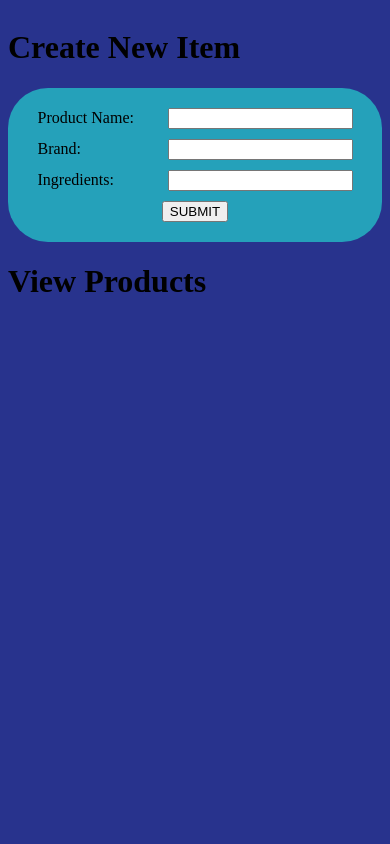
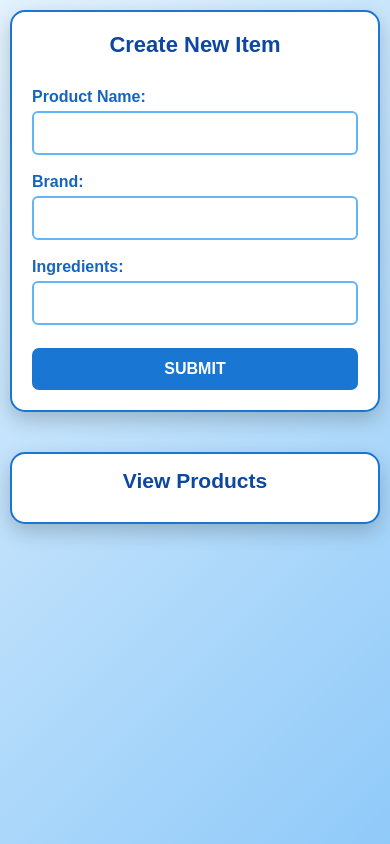
Before and after one commit to David-Manjari/-Flask--Inventory-Management-System, a Flask app: page / in a window 390 px wide. Run offline with Flask 3, Linux system fonts and the light colour scheme; data that the repository does not hold is empty.

Commit message:
Added styling for both web pages

```diff
--- a/static/index.css
+++ b/static/index.css
@@ -1,90 +1,193 @@
-@media screen and (min-width) and (max-width){
-      body {
-        font-size: 16px;
-    }
 
-    form {
-        width: 90%;
-    }
-
-    input {
-        width: 100%;
-    }
-
-}
-@media screen and (max-width: 480px) {
-label {
-    display: grid;
-    grid-template-columns: 40vw auto;
-    gap: 10px;
-    align-items: center;
-}
-
-input,
-select {
-    width: 100vw;
-    box-sizing: border-box;
-}
-
-}
 * {
     box-sizing: border-box;
 }
-
-body{
-    background-color: rgb(40, 51, 141);
-    display: flex;
-    gap: 1opx;
-    flex-direction: column;
+html {
+    scroll-behavior: smooth;
 }
-#Form{
+body {
+    margin: 0;
+    min-height: 100vh;
+    padding: 30px 15px;
+    font-family: Arial, sans-serif;
+    background: linear-gradient(135deg, #e3f2fd, #90caf9);
+    color: #0d47a1;
+}
+body > div {
+    width: 95%;
+    max-width: 1200px;
+    margin: auto;
+}
+#Form {
+    width: 100%;
+    max-width: 600px;
+    margin: 0 auto 40px;
+    padding: 30px;
+    background-color: white;
+    border: 2px solid #1976d2;
+    border-radius: 15px;
+    box-shadow: 0 8px 20px rgba(0, 0, 0, 0.2);
+}
+#Form h1 {
+    margin-top: 0;
+    margin-bottom: 30px;
+    text-align: center;
+    color: #0d47a1;
+    font-size: 30px;
+}
+#content {
     display: flex;
     flex-direction: column;
-    align-items: left;
+    gap: 18px;
 }
-#content{
+#content label {
+    display: grid;
+    grid-template-columns: 130px 1fr;
+    align-items: center;
+    gap: 10px;
+    font-weight: bold;
+    color: #1565c0;
+}
+#content input {
+    width: 100%;
+    padding: 11px;
+    border: 2px solid #64b5f6;
+    border-radius: 6px;
+    font-size: 16px;
+    outline: none;
+}
+#content input:focus {
+    border-color: #1565c0;
+    box-shadow: 0 0 6px rgba(21, 101, 192, 0.35);
+}
+#content button {
+    width: 100%;
+    padding: 12px;
+    margin-top: 5px;
+    background-color: #1976d2;
+    color: white;
+    border: none;
+    border-radius: 7px;
+    font-size: 16px;
+    font-weight: bold;
+    cursor: pointer;
+    transition: background-color 0.2s;
+}
+#content button:hover {
+    background-color: #0d47a1;
+}
+#view {
+    width: 100%;
+    padding: 25px;
+    background-color: white;
+    border: 2px solid #1976d2;
+    border-radius: 15px;
+    box-shadow: 0 8px 20px rgba(0, 0, 0, 0.2);
+}
+#view h1 {
+    margin-top: 0;
+    text-align: center;
+    color: #0d47a1;
+    font-size: 28px;
+}
+#view_list {
     display: flex;
     flex-direction: column;
-    background-color: rgb(37, 161, 186);
+    gap: 12px;
+    padding: 0;
+    margin: 0;
+    list-style: none;
+}
+#view_list li {
+    display: flex;
+    justify-content: space-between;
     align-items: center;
-    align-content: center;
-    gap: 10px;
-    border-radius: 40px;
-    border-width: 20px;
-    padding: 20px;
-    flex-wrap: wrap;
+    gap: 15px;
+    padding: 15px;
+    background-color: #2196f3;
+    color: white;
+    border-radius: 8px;
+    overflow-wrap: anywhere;
 }
-
-label {
-    display: grid;
-    grid-template-columns: 120px auto;
-    gap: 10px;
-    align-items: center;
+#view_list button {
+    padding: 8px 14px;
+    background-color: #0d47a1;
+    color: white;
+    border: none;
+    border-radius: 5px;
+    cursor: pointer;
+    font-weight: bold;
+    white-space: nowrap;
 }
-
-input,
-select {
-    width: auto;
-    box-sizing: border-box;
+#view_list button:hover {
+    background-color: #002171;
 }
-
-#view_list ul{
-    text-transform: uppercase;
-    font-size: large;
-    font-family: 'Segoe UI', Tahoma, Geneva, Verdana, sans-serif;
+@media screen and (max-width: 768px) {
+    body {
+        padding: 20px 10px;
+    }
+    body > div {
+        width: 100%;
+    }
+    #Form {
+        width: 95%;
+        padding: 25px;
+    }
+    #Form h1 {
+        font-size: 26px;
+    }
+    #view {
+        width: 95%;
+        margin: auto;
+        padding: 20px;
+    }
+    #view h1 {
+        font-size: 24px;
+    }
+    #view_list li {
+        flex-direction: column;
+        align-items: stretch;
+    }
+    #view_list button {
+        width: 100%;
+    }
 }
-#view_list ul ul{
-    text-transform: capitalize;
-    font-size: medium;
-    font-weight: 400;
-    font-style: italic
+@media screen and (max-width: 480px) {
+    body {
+        padding: 10px;
+    }
+    #Form {
+        width: 100%;
+        padding: 20px;
+    }
+    #Form h1 {
+        font-size: 22px;
+    }
+    #content label {
+        display: flex;
+        flex-direction: column;
+        align-items: stretch;
+        gap: 5px;
+    }
+    #content input {
+        width: 100%;
+    }
+    #content button {
+        width: 100%;
+    }
+    #view {
+        width: 100%;
+        padding: 15px;
+    }
+    #view h1 {
+        font-size: 21px;
+    }
+    #view_list li {
+        padding: 12px;
+        font-size: 14px;
+    }
+    #view_list button {
+        width: 100%;
+        padding: 10px;
+    }
 }
-#view_list ul button{
-    margin-right: 20px;
-    margin-right: 20px;
-    width: 70px;
-    height: 25px;
-    text-align: center;
-    text-transform: uppercase;
-
-}
--- a/templates/editForm.html
+++ b/templates/editForm.html
@@ -3,6 +3,7 @@
 <head>
     <meta charset="UTF-8">
     <meta name="viewport" content="width=device-width, initial-scale=1.0">
+    <link rel="stylesheet" href="/static/editForm.css">
     <title>Document</title>
 </head>
 <body>
```
Also changed, not shown: static/editForm.css (added, +104 -0 lines).
